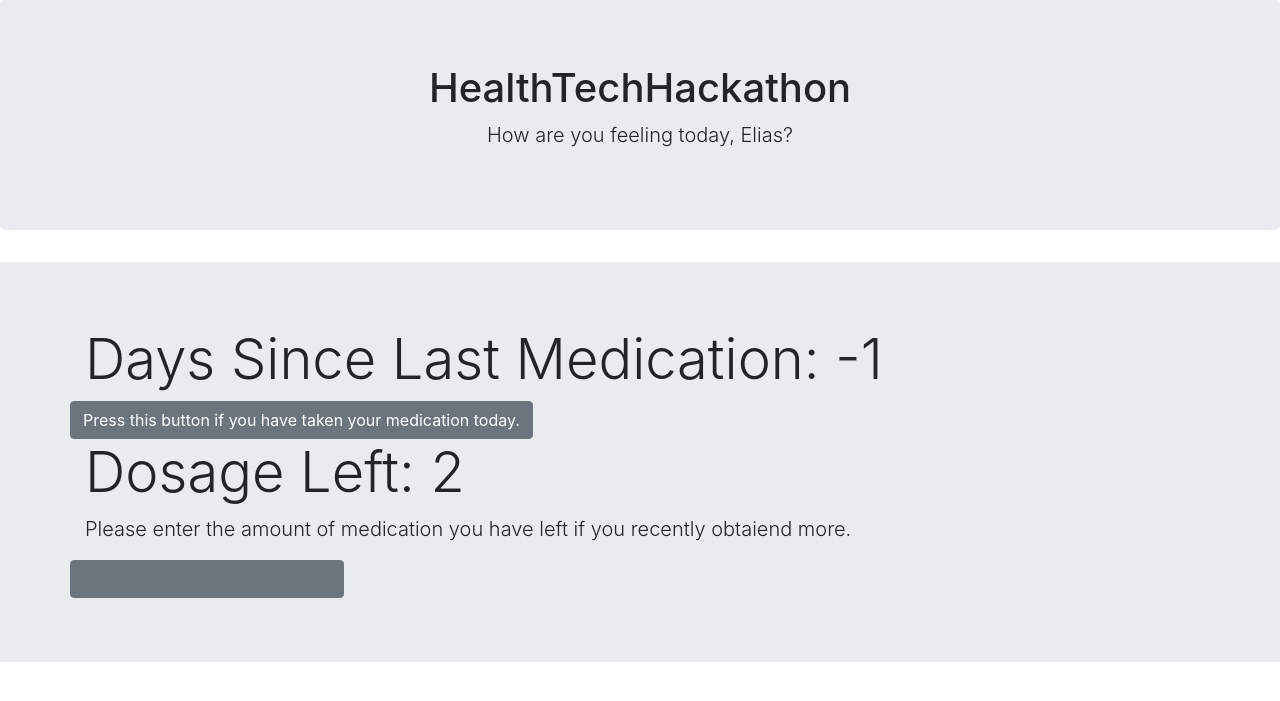
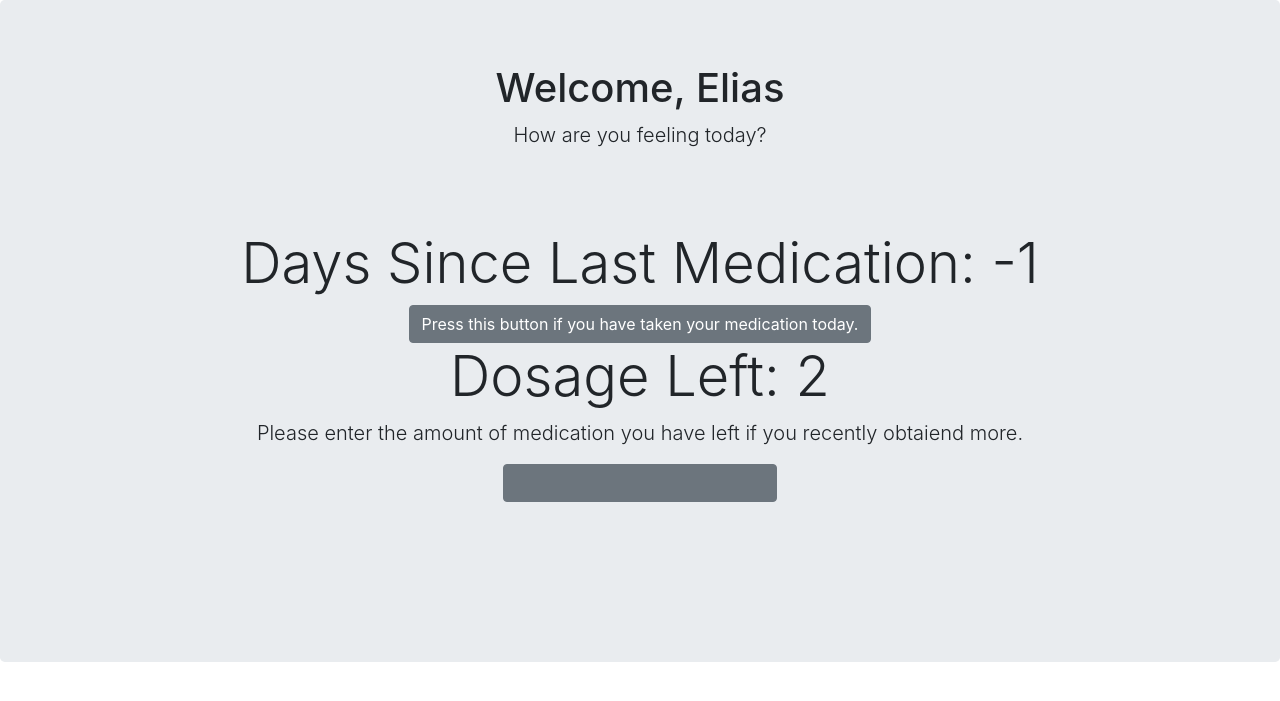
Before and after one commit to danpinto97/HealthTechHack, a Flask app: page / in a window 1280 px wide. Shown: the part 60-761 px from the top of the page. Run offline with Flask 2, Linux system fonts and the light colour scheme; data comes from the database, SQL or seed files in the repository; some libraries are stand-ins or nearby versions.

Commit message:
Adjust formatting

```diff
--- a/model.py
+++ b/model.py
@@ -146,8 +146,8 @@ class User(object):
         print(data)
 
 if __name__ == '__main__':
-    new_user = User("2", 1, 0)
+    #new_user = User("2", 1, 0)
     # new_user.print_attributes()
     # new_user.user_response()
-    # User.get_users()
-    new_user.last_dose_from_db()
+    User.get_users()
+    #new_user.last_dose_from_db()
--- a/templates/home.html
+++ b/templates/home.html
@@ -2,15 +2,15 @@
 
 {% block body %}
   <div class="jumbotron text-center">
-    <h1>HealthTechHackathon</h1>
-    <p class="lead">How are you feeling today, Elias?</p>
-  </div>
+    <h1>Welcome, Elias</h1>
+    <p class="lead">How are you feeling today?</p>
+
 
   <div class="jumbotron jumbotron-fluid">
   <form method="POST" role="form" class="form-horizontal">
   <div class="container">
     <h1 class="display-4">Days Since Last Medication: {{days_since_inj}}</h1>
-      <div class="row">
+      <div style="text-align: center">
       <input type="submit" class="btn btn-secondary" name= "Dosed" value = "Press this button if you have taken your medication today."> </input>
     </div>
 
@@ -21,10 +21,11 @@
     <h1 class="display-4">Dosage Left: {{dosage_left}}</h1>
     <p class="lead">Please enter the amount of medication you have left if
     you recently obtaiend more.</p>
-    <div class="row">
+    <div style="text-align: center">
       <input type="text" class="btn btn-secondary" name= "Meds" value =""> </input>
     </div>
   </div>
   </form>
 </div>
+</div>
 {% endblock %}
```
